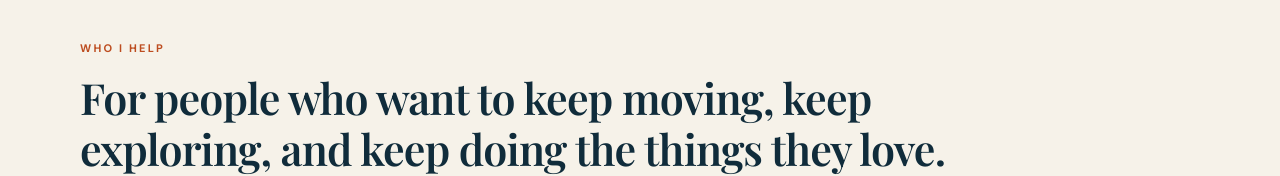
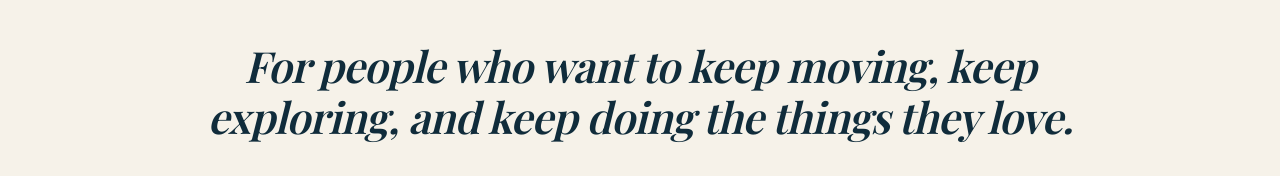
Before and after one commit to simcoi98/mountainsportrecovery, a plain HTML site: page index.html in a window 1280 px wide. Shown: the part 631-807 px from the top of the page. Drawn offline with nearby package versions, Linux system fonts and the light colour scheme.

Commit message:
Center and italicize audience statement
Co-authored-by: Copilot <223556219+Copilot@users.noreply.github.com>

```diff
--- a/index.html
+++ b/index.html
@@ -40,7 +40,6 @@
 
     <section class="audience-intro" id="who-i-help">
       <div class="section-inner">
-        <p class="eyebrow">WHO I HELP</p>
         <!-- USER-ORIGINAL WORDING: keep authorship attributed to the user in development notes; no blue styling on the live page. -->
         <h2>For people who want to keep moving, keep exploring, and keep doing the things they love.</h2>
       </div>
--- a/styles.css
+++ b/styles.css
@@ -33,7 +33,7 @@ a { color: inherit; text-decoration: none; }
 .hero-note { position: absolute; right: clamp(22px, 5vw, 75px); bottom: 22px; z-index: 1; font-size: 11px; letter-spacing: .1em; text-transform: uppercase; color: #f5eee2; }
 .audience-intro { background: var(--cream); padding: 42px 24px 37px; }
 .section-inner { width: min(1120px, 100%); margin: 0 auto; }
-.audience-intro h2 { max-width: 950px; margin: 0; font: 600 clamp(27px, 4vw, 43px)/1.18 var(--serif); letter-spacing: -.02em; }
+.audience-intro h2 { max-width: 950px; margin: 0 auto; font: italic 600 clamp(27px, 4vw, 43px)/1.18 var(--serif); letter-spacing: -.02em; text-align: center; }
 .activity-ticker { overflow: hidden; background: var(--navy); color: #f8f3e9; white-space: nowrap; padding: 13px 0; }
 .ticker-track { display: flex; align-items: center; justify-content: space-around; gap: 25px; width: max-content; min-width: 200%; animation: ticker 42s linear infinite; font-size: 11px; font-weight: 700; letter-spacing: .19em; }
 .ticker-track i { color: #d66a37; font-style: normal; font-size: 13px; }
```
